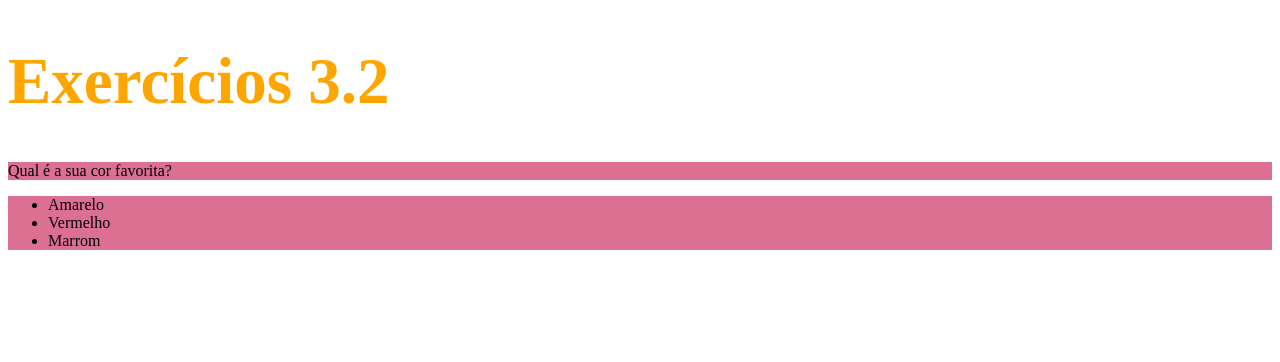
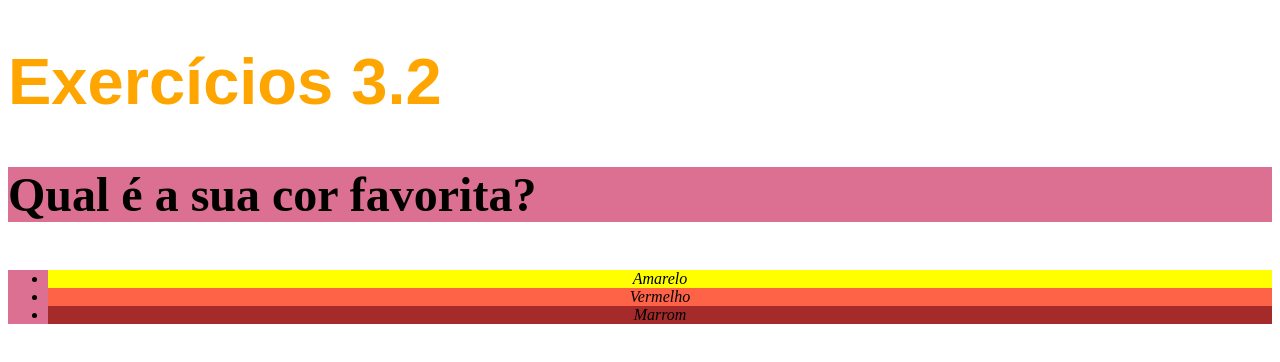
Before and after one commit to nightmartins/trybe-exercises, a plain HTML site: page exercises/bloco_3/dia_2/index.html in a window 1280 px wide. Drawn offline with Linux system fonts and the light colour scheme.

Commit message:
conclusao exercicio 3.2

```diff
--- a/exercises/bloco_3/dia_2/index.html
+++ b/exercises/bloco_3/dia_2/index.html
@@ -8,14 +8,38 @@
         h1 {
             color:orange;
             font-size: 65px;
+            font-family: sans-serif;
+        }
+
+        p {
+          font-weight: 600;
+          font-size: 3em
         }
 
         ul {
             background-color: aqua;
+            font-style: italic;
+            line-height: inherit;
+            text-align: center;
+            text-decoration: white;
+        }
+
+        .amarelo {
+          background-color: yellow;
+        }
+        .vermelho {
+          background-color: tomato;
+        }
+        .marrom {
+          background-color: brown;
         }
 
         .cor_modificar {
             background-color: palevioletred;
+        }
+
+        body {
+          font-size: 16px;
         }
 
     </style>
@@ -24,9 +48,9 @@
     <h1>Exercícios 3.2</h1>
     <p class="cor_modificar">Qual é a sua cor favorita?</p>
     <ul class="cor_modificar">
-      <li>Amarelo</li>
-      <li>Vermelho</li>
-      <li>Marrom</li>
+      <li class="amarelo">Amarelo</li>
+      <li class="vermelho">Vermelho</li>
+      <li class="marrom">Marrom</li>
     </ul>
   </body>
 </html>
```
